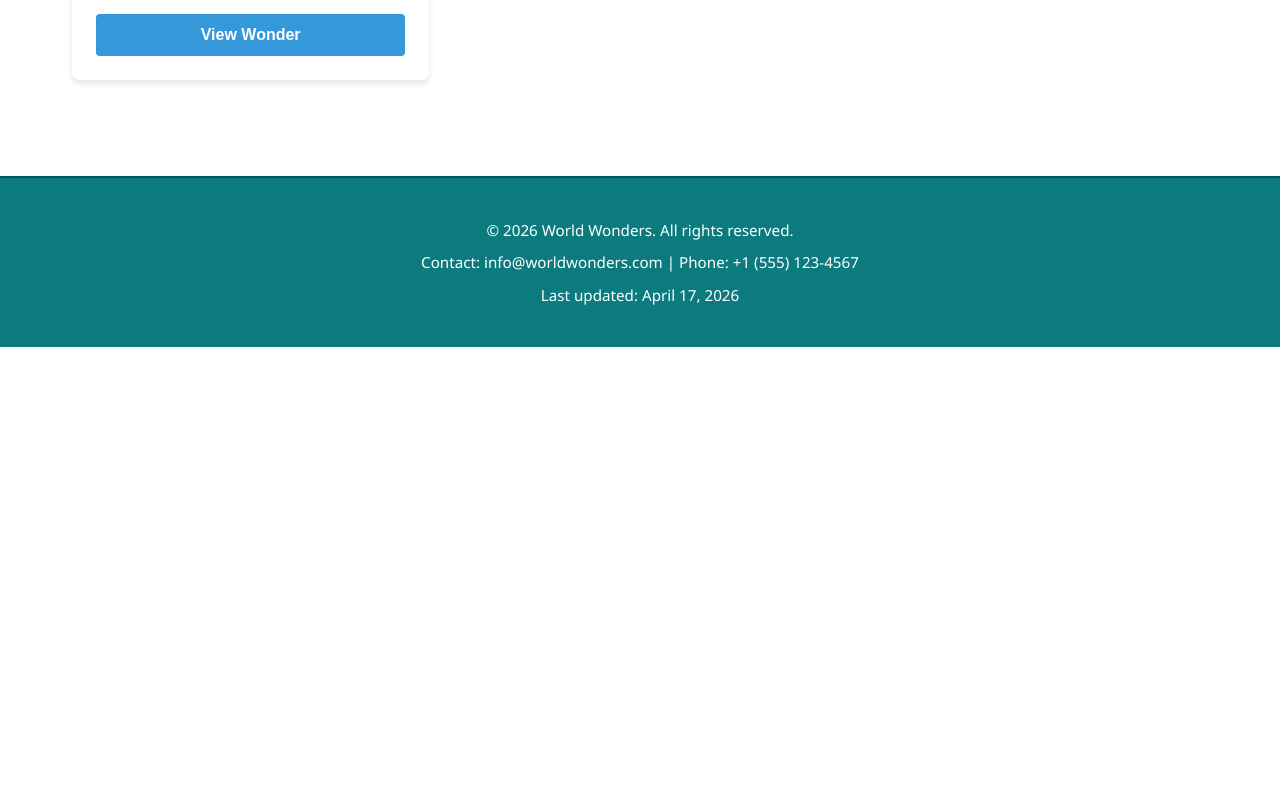
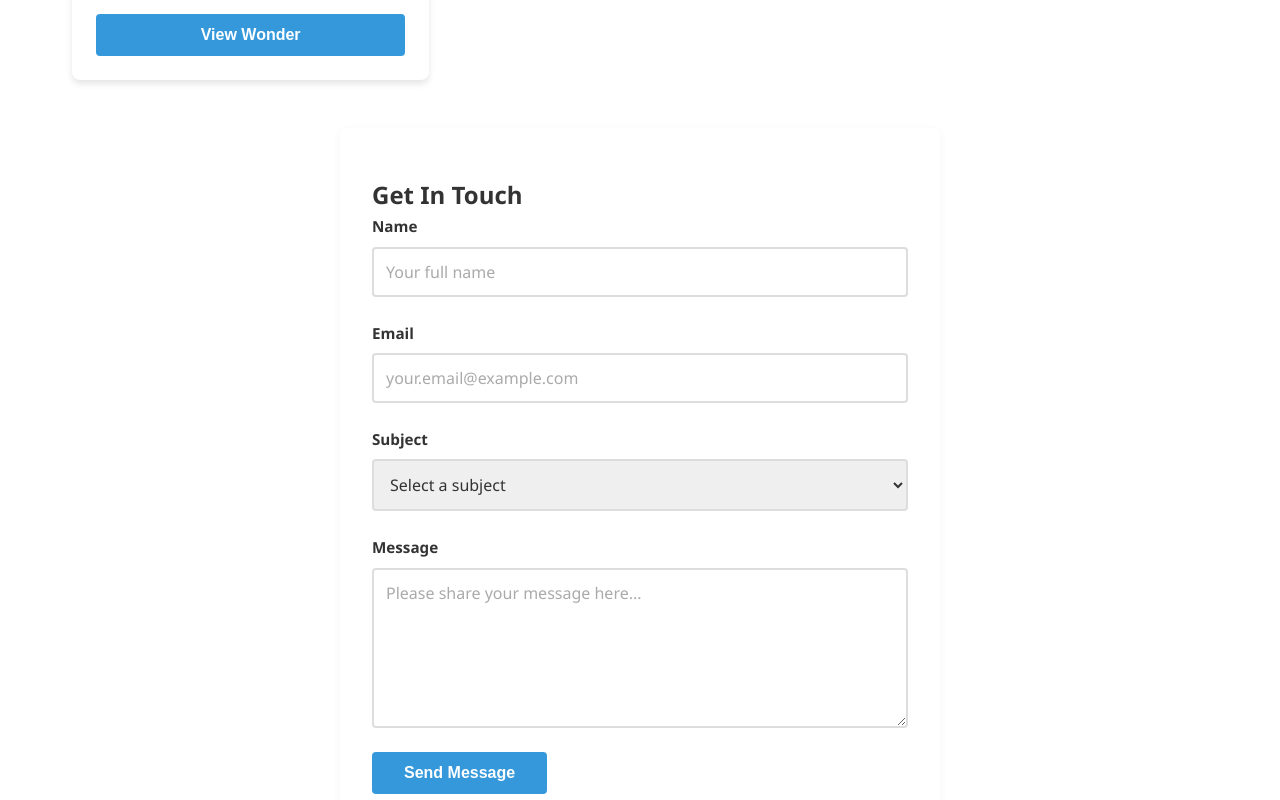
Before and after one commit to AjithAntony2020/WorldOfWonders, a website: page index.html in a window 1280 px wide. Shown: the part 1920-2720 px from the top of the page. Before the commit the page ends 2267 px from the top, so only its background shows below. Drawn offline with Linux system fonts and the light colour scheme; no server answers.

Commit message:
add accessible contact form

```diff
--- a/index.html
+++ b/index.html
@@ -29,6 +29,58 @@
     <!-- Load JavaScript rendering engine -->
     <script src="script.js"></script>
 
+<!-- Accessible Contact Form -->
+    <section class="contact-section">
+        <h2>Get In Touch</h2>
+        <form class="contact-form">
+            <div class="form-group">
+                <label for="name">Name</label>
+                <input
+                    type="text"
+                    id="name"
+                    name="name"
+                    required
+                    placeholder="Your full name"
+                >
+            </div>
+
+            <div class="form-group">
+                <label for="email">Email</label>
+                <input
+                    type="email"
+                    id="email"
+                    name="email"
+                    required
+                    placeholder="your.email@example.com"
+                >
+            </div>
+
+            <div class="form-group">
+                <label for="subject">Subject</label>
+                <select id="subject" name="subject" required>
+                    <option value="">Select a subject</option>
+                    <option value="inquiry">General Inquiry</option>
+                    <option value="collaboration">Collaboration Request</option>
+                    <option value="support">Support</option>
+                    <option value="feedback">Feedback</option>
+                </select>
+            </div>
+
+            <div class="form-group">
+                <label for="message">Message</label>
+                <textarea
+                    id="message"
+                    name="message"
+                    rows="6"
+                    required
+                    placeholder="Please share your message here..."
+                ></textarea>
+            </div>
+
+            <button type="submit" class="submit-btn">Send Message</button>
+        </form>
+    </section>
+
     <!-- Footer -->
     <footer class="footer">
         <div class="footer-content">
--- a/style.css
+++ b/style.css
@@ -320,3 +320,100 @@ body {
         font-size: 0.95rem;
     }
 }
+
+
+
+/* Accessible Contact Form */
+.contact-section {
+    padding: 3rem 2rem;
+    max-width: 600px;
+    margin: 0 auto;
+    background-color: white;
+    border-radius: 8px;
+    box-shadow: 0 2px 10px rgba(0, 0, 0, 0.05);
+}
+
+.contact-form {
+    display: flex;
+    flex-direction: column;
+    gap: 1.5rem;
+}
+
+.form-group {
+    display: flex;
+    flex-direction: column;
+}
+
+.form-group label {
+    margin-bottom: 0.5rem;
+    font-weight: bold;
+    color: #333;
+    font-size: 0.95rem;
+}
+
+.form-group input,
+.form-group select,
+.form-group textarea {
+    padding: 0.75rem;
+    border: 2px solid #ddd;
+    border-radius: 4px;
+    font-family: inherit;
+    font-size: 1rem;
+    transition: border-color 0.3s ease, box-shadow 0.3s ease;
+    color: #333;
+}
+
+.form-group input::placeholder,
+.form-group textarea::placeholder {
+    color: #aaa;
+}
+
+/* Focus States for Keyboard Navigation */
+.form-group input:focus,
+.form-group select:focus,
+.form-group textarea:focus {
+    outline: none;
+    border-color: #3498db;
+    box-shadow: 0 0 0 3px rgba(52, 152, 219, 0.1);
+    background-color: #f8f9fa;
+}
+
+/* Textarea Styling */
+.form-group textarea {
+    resize: vertical;
+}
+
+/* Submit Button */
+.submit-btn {
+    padding: 0.75rem 2rem;
+    background-color: #3498db;
+    color: white;
+    border: none;
+    border-radius: 4px;
+    font-size: 1rem;
+    font-weight: bold;
+    cursor: pointer;
+    transition: background-color 0.3s ease;
+    align-self: flex-start;
+}
+
+.submit-btn:hover {
+    background-color: #2980b9;
+}
+
+.submit-btn:focus {
+    outline: none;
+    box-shadow: 0 0 0 3px rgba(52, 152, 219, 0.3);
+}
+
+/* Mobile Form Layout */
+@media (max-width: 768px) {
+    .contact-section {
+        padding: 2rem 1rem;
+    }
+
+    .submit-btn {
+        align-self: center;
+        width: 100%;
+    }
+}
```
